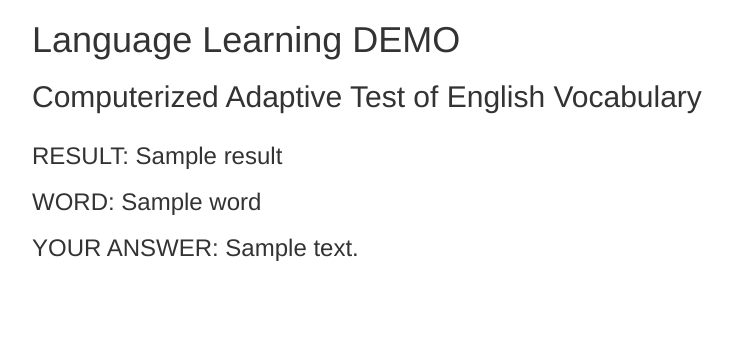
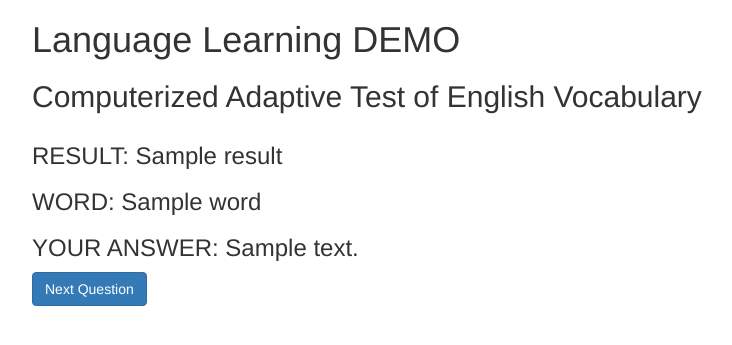
Before and after one commit to npqbuu/language-learning, a Flask app: template Application/templates/result_voice.html in a window 1280 px wide. Shown: the top 345 px of the page, without its empty margins (38-770 px from the left). Run offline with Flask 2, Linux system fonts and the light colour scheme; the template is opened without the code that fills it: most values are stand-ins (such as "Sample title", 1, 10 or a date in 2020); some libraries are stand-ins or nearby versions.

Commit message:
minor update

```diff
--- a/Application/templates/result_voice.html
+++ b/Application/templates/result_voice.html
@@ -7,6 +7,9 @@
             <h3>RESULT: {{ result }}</h3>
             <h3>WORD: {{ word }}</h3>
             <h3>YOUR ANSWER: {{ answer }}</h3>
+            <form action="/pronounciation">
+                <button id="btnNext" type="submit" class="btn btn-primary">Next Question</button>
+            </form>
         </div>
     </div>
 </div>
```
